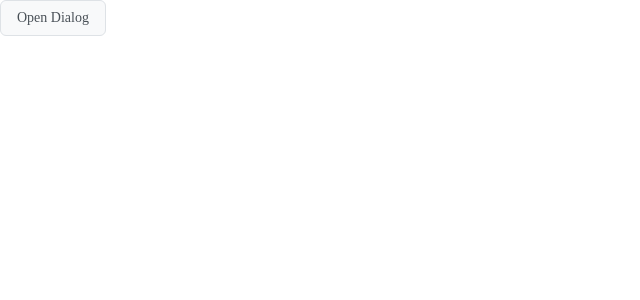
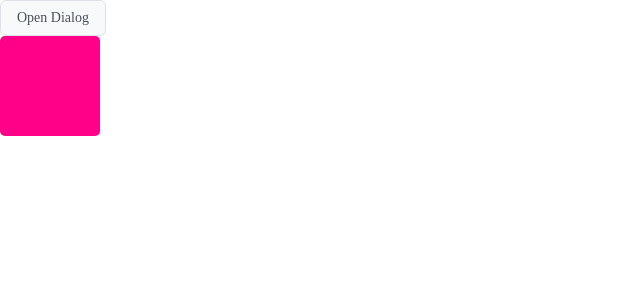
Before and after one commit to LFCKJ/noriWEB, a React (Vite) app in the folder Front/app/: page /test in a window 1280 px wide. Shown: the top 300 px of the page, without its empty margins (0-640 px from the left). Built offline with nearby package versions, Linux system fonts and the light colour scheme.

Commit message:
Update .gitignore and package files

```diff
--- a/Front/app/package.json
+++ b/Front/app/package.json
@@ -16,6 +16,7 @@
     "@emotion/styled": "^11.14.1",
     "caniuse-lite": "^1.0.30001753",
     "framer-motion": "^12.23.22",
+    "motion": "^12.23.24",
     "react": "^19.2.0",
     "react-dom": "^19.2.0",
     "react-router-dom": "^7.9.3"
--- a/Front/app/src/pages/Test.jsx
+++ b/Front/app/src/pages/Test.jsx
@@ -1,5 +1,6 @@
 import { useState } from 'react';
 import { Button, Dialog } from '../components';
+import * as motion from 'motion/react-client';
 
 export default function Test() {
     const [open, setOpen] = useState(false);
@@ -12,6 +13,17 @@ export default function Test() {
                 <p>다이얼로그 창 테스트</p>
                 <Button onClick={() => setOpen(false)}>닫기</Button>
             </Dialog>
+
+            <motion.div
+                style={{
+                    width: 100,
+                    height: 100,
+                    backgroundColor: '#ff0088',
+                    borderRadius: 5
+                }}
+                animate={{ rotate: 360 }}
+                transition={{ duration: 1 }}
+            />
         </div>
     );
 }
```
Also changed, not shown: 2 other files (tests, documents, lock files or other folders).
